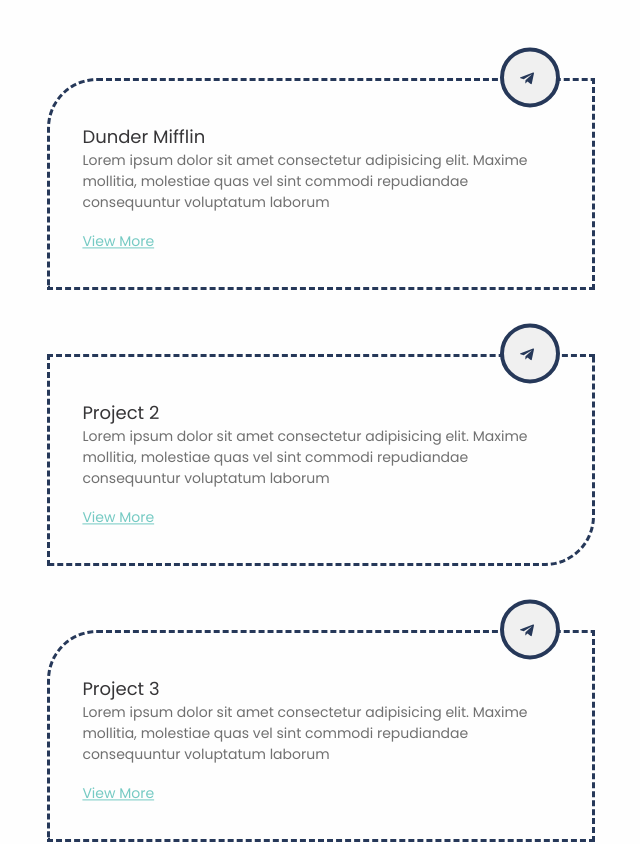
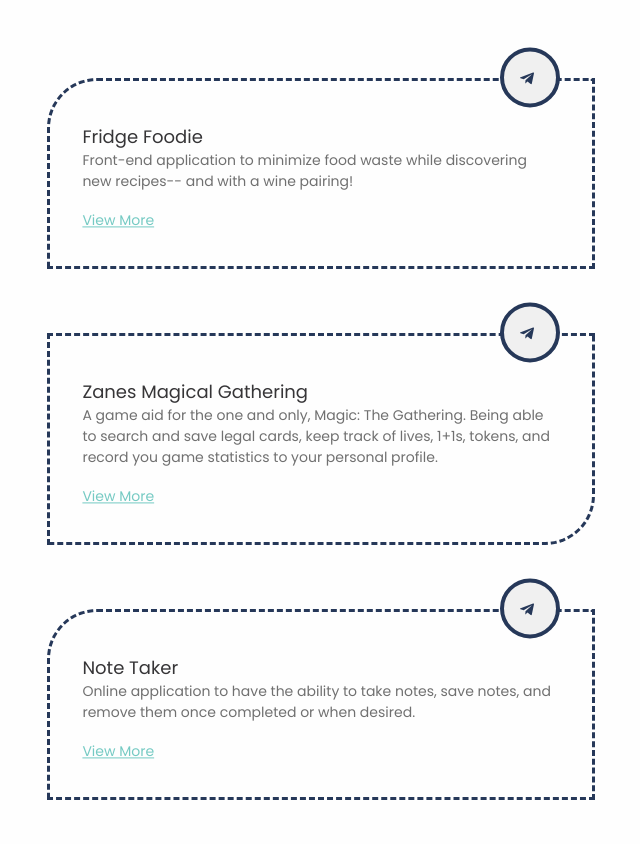
Before and after one commit to AGRASSL/AlexGrasslNextPortfolio, a Next.js app: page / in a window 1280 px wide. Shown: the part 893-1737 px from the top of the page, without its empty margins (319-959 px from the left). Built offline with nearby package versions, Linux system fonts and the light colour scheme.

Commit message:
project work added w/o pics

```diff
--- a/Constants/projects.js
+++ b/Constants/projects.js
@@ -12,29 +12,27 @@
 // first 3 projects are visible on the homepage while all are visible on the work page.
 
 export const projects = [
-    //leave the githublink field blank if it is a private repo or doent exist, alerts will take care of it
-    //leave the projectlink field blank if it the project has not been deployed, alerts will take care of it
     {
-        name: 'Dunder Mifflin', //project name
-        description: 'Lorem ipsum dolor sit amet consectetur adipisicing elit. Maxime mollitia, molestiae quas vel sint commodi repudiandae consequuntur voluptatum laborum', //project description
-        githubLink: '', //github repo link
-        projectLink: '', //deployed project link
-        tech: ['Tech1', 'Tech2', 'Tech3'], //techstack of the project, it is advisavble to mention only upto 3 technologies here to maintain the ui
+        name: 'Fridge Foodie',
+        description: 'Front-end application to minimize food waste while discovering new recipes-- and with a wine pairing!',
+        githubLink: 'https://github.com/AGRASSL/FridgeFoodieRecipes',
+        projectLink: 'https://agrassl.github.io/FridgeFoodieRecipes/index.html',
+        tech: ['Javascript', 'HTML', 'CSS'],
         photo: [PROJECT1_1, PROJECT1_2, PROJECT1_3], //list of names of images from above imports.
     },
     {
-        name: 'Project 2',
-        description: 'Lorem ipsum dolor sit amet consectetur adipisicing elit. Maxime mollitia, molestiae quas vel sint commodi repudiandae consequuntur voluptatum laborum',
-        githubLink: '/',
-        projectLink: '/',
-        tech: ['Tech1', 'Tech2', 'Tech3'],
+        name: 'Zanes Magical Gathering',
+        description: 'A game aid for the one and only, Magic: The Gathering. Being able to search and save legal cards, keep track of lives, 1+1s, tokens, and record you game statistics to your personal profile.',
+        githubLink: 'https://github.com/AGRASSL/zanes-magical-gathering',
+        projectLink: 'http://zanelandia.herokuapp.com/',
+        tech: ['Next,js', 'SASS', 'MongoDB'],
         photo: [PROJECT2_1, PROJECT2_2, PROJECT2_3],
     },
     {
-        name: 'Project 3',
-        description: 'Lorem ipsum dolor sit amet consectetur adipisicing elit. Maxime mollitia, molestiae quas vel sint commodi repudiandae consequuntur voluptatum laborum',
-        githubLink: '/',
-        projectLink: '/',
+        name: 'Note Taker',
+        description: 'Online application to have the ability to take notes, save notes, and remove them once completed or when desired.',
+        githubLink: 'https://github.com/AGRASSL/NoteTaker',
+        projectLink: 'https://notetakeralex.herokuapp.com/',
         tech: ['Tech1', 'Tech2', 'Tech3'],
         photo: [PROJECT3_1, PROJECT3_2, PROJECT3_3],
     },
```
